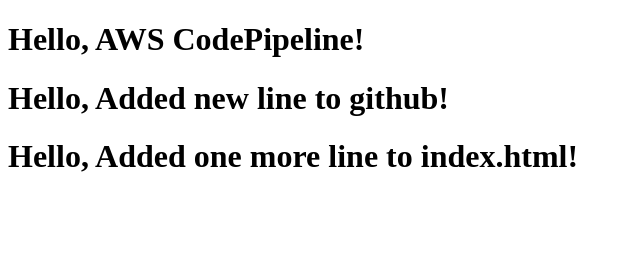
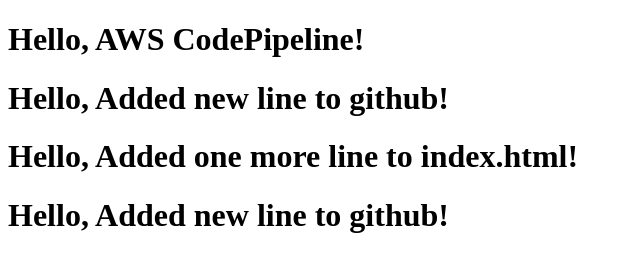
Before and after one commit to cloud18211821/awscodepipeline, a plain HTML site: page index.html in a window 1280 px wide. Shown: the whole page, without its empty margins (0-640 px from the left). Drawn offline with Linux system fonts and the light colour scheme.

Commit message:
Update index.html

```diff
--- a/index.html
+++ b/index.html
@@ -7,6 +7,7 @@
     <h1>Hello, AWS CodePipeline!</h1>
     <h1>Hello, Added new line to github!</h1>
     <h1>Hello, Added one more line to index.html!</h1>
+    <h1>Hello, Added new line to github!</h1>
 
 </body>
 </html>
```
